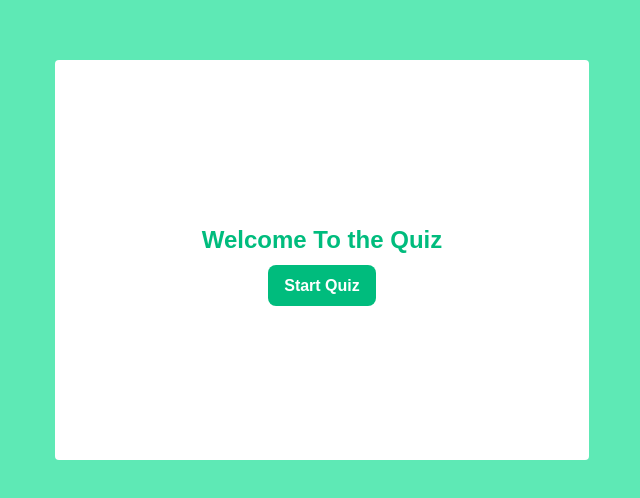
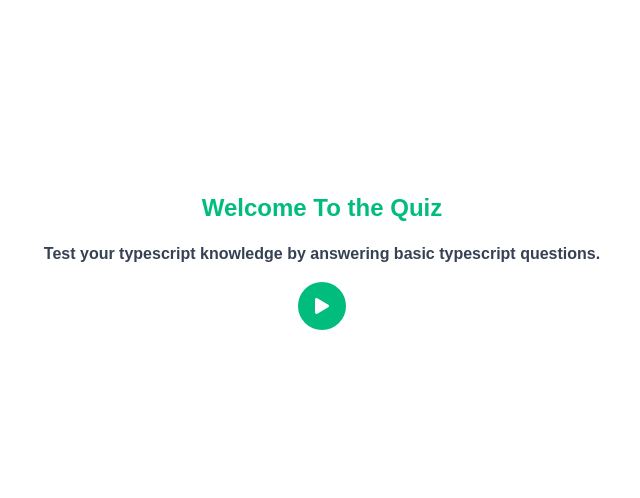
Before and after one commit to kanishk2566/Quiz-App, a Next.js app: page / in a window 1280 px wide. Shown: the part 140-638 px from the top of the page, without its empty margins (318-958 px from the left). Built offline with nearby package versions, Linux system fonts and the light colour scheme.

Commit message:
Improved UI of scoreCard

```diff
--- a/src/app/page.tsx
+++ b/src/app/page.tsx
@@ -1,17 +1,30 @@
+"use client"
 import Link from "next/link";
+import { useState } from "react";
+import { FaPlay } from "react-icons/fa";
 
 export default function Home() {
+  const play = <FaPlay />;
+  const [hover, setHover] = useState(false);
   return (
-    <div className="flex flex-col justify-center items-center bg-emerald-300 h-screen">
-      <div className="bg-white sm:h-10/12 lg:h-6/12 xl:h-6/12 sm:w-10/12 lg:w-6/12 xl:w-5/12 flex justify-center flex-col items-center gap-4 rounded">
+    <div className="flex flex-col justify-center items-center h-screen">
+      <div className="bg-white h-fit w-fit flex justify-center flex-col items-center gap-4 rounded">
         <div className="text-[1.5rem] font-bold text-emerald-500">
-        Welcome To the Quiz
-      </div>
-      <div>
-        <Link
-        className="py-3 px-4 bg-emerald-500 text-white rounded-lg font-bold"
-        href={"/quiz"}>Start Quiz</Link>
-      </div>
+          Welcome To the Quiz
+        </div>
+          <div className="font-bold text-gray-700">
+            Test your typescript knowledge by answering basic typescript questions.
+          </div>
+        <div
+        onMouseEnter={() => setHover(true)}
+        onMouseLeave={() => setHover(false)}
+        className="w-fit h-fit flex justify-center">
+          <Link
+          className={`w-fit px-4 flex justify-center items-center gap-2 bg-emerald-500 text-white transition-all font-bold rounded-full ${hover ? "py-3" : "py-4"}`}
+          href={"/quiz"}>
+              {play} {hover && "Start Quiz"}
+          </Link>
+        </div>
       </div>
     </div>
   );
--- /dev/null
+++ b/src/app/review/page.tsx
@@ -0,0 +1,10 @@
+import ReviewPage from '@/components/ReviewPage'
+import React from 'react'
+
+const page = () => {
+  return (
+    <div><ReviewPage /></div>
+  )
+}
+
+export default page
--- a/src/components/QuizCard.tsx
+++ b/src/components/QuizCard.tsx
@@ -32,8 +32,9 @@ const QuizCard = () => {
   function scoring() {
       let totalScore = 0;
 
-      shuffledArray.forEach((question) => {
-          if (answers[question.id] === question.correctAnswer) {
+      shuffledArray.forEach((question, index) => {
+        const selectedAnswer = answers[index + 1];
+          if (selectedAnswer === question.correctAnswer) {
             totalScore++;
           }
       });
@@ -67,17 +68,18 @@ const QuizCard = () => {
   console.log(questionId);
 
   return (
-    <div className="flex flex-col justify-center items-center bg-emerald-300 h-screen">
-
-       <div className="bg-white flex justify-center flex-col items-center mx-2 shadow-[0_0_15px_rgba(0,0,0,0.3)] lg:mx-0 sm:max-h-10/12 lg:max-h-6/12 xl:max-h-6/12 sm:max-w-10/12 lg:max-w-6/12 xl:w-5/12 gap-6 py-5 lg:py-10 px-10 rounded min-h-fit">
+    <div className="flex flex-col justify-center items-center h-screen">
 
         {questionId > 10 ? (
+        <div className='flex justify-center flex-col items-center mx-2 lg:mx-0 sm:max-h-10/12 lg:max-h-6/12 xl:max-h-6/12 sm:max-w-10/12 lg:max-w-6/12 xl:w-5/12 gap-6 py-5 lg:py-10 px-10 rounded min-h-fit'>
           <ScoreCard score={finalScore} />
+        </div>
       ) :
+      <div className='bg-white flex justify-center flex-col items-center mx-2 lg:mx-0 sm:max-h-10/12 lg:max-h-6/12 xl:max-h-6/12 sm:max-w-10/12 lg:max-w-6/12 xl:w-5/12 gap-6 py-5 lg:py-10 px-10 rounded min-h-fit'>
         <div className='flex flex-col justify-center gap-3 w-full'>
         <div className='w-full h-1.5 bg-gray-800/30 rounded'>
         <div
-        style={{width: `${questionId * 10}%`}}
+        style={{width: `${(questionId - 1) * 10}%`}}
         className={`h-1.5 bg-emerald-600 transition-all rounded`}>
 
         </div>
@@ -98,8 +100,8 @@ const QuizCard = () => {
           </button>
       </div>
       </div>
+      </div>
 }
-      </div>
     </div>
   )
 }
--- /dev/null
+++ b/src/components/ReviewPage.tsx
@@ -0,0 +1,9 @@
+  import React from 'react'
+
+  const ReviewPage = () => {
+    return (
+      <div>ReviewPage</div>
+    )
+  }
+
+  export default ReviewPage
--- a/src/components/ScoreCard.tsx
+++ b/src/components/ScoreCard.tsx
@@ -1,4 +1,5 @@
 "use client"
+import Link from 'next/link';
 import React from 'react'
 
 interface Score {
@@ -7,21 +8,34 @@ interface Score {
 const ScoreCard = ({score}: Score) => {
   // dynamic color and background color red, yellow, green
   // showing result of current question just after the question where we don't need score count
-  // when user go to previous answer, the selected choice gets cleared and there is not any selected option
-  // random Question
+  // review answers button on scorecard
+  // Changing UI
+
+  const great = score > 7;
+  const decent = score < 7 && score >= 4;
+  const poor = score < 4;
   return (
-    <div className=' bg-white flex justify-center flex-col items-center mx-2 lg:mx-0 sm:max-h-10/12 lg:max-h-6/12 xl:max-h-6/12 sm:max-w-10/12 lg:max-w-6/12 xl:w-5/12 gap-6 py-5 lg:py-10 px-10 rounded min-h-fit'>
-      <div className='text-xl font-bold uppercase font-sans'>
-        Completed.
+    <div className={`flex justify-center flex-col items-center mx-2 lg:mx-0 gap-6 py-5 lg:pt-10 px-5 rounded min-h-fit ring-2 ${great ? "bg-green-500/30 ring-green-700" : "" } ${decent ? "bg-yellow-500/30 ring-yellow-500" : ""} ${poor ? "bg-red-500/30 ring-red-500" : ""}`}>
+      <div className='text-xl text-center font-bold uppercase font-sans'>
+        Quiz Completed
       </div>
-      <div className='px-5 py-2 w-fit rounded bg-emerald-500 text-white flex flex-col justify-center items-center ring-5 ring-black/30'>
-        <div className=''>
-          Your Score
+      <div className={`w-full px-3 py-2 rounded flex flex-col justify-center items-center ${great ? "bg-green-700 text-white" : ""} ${decent ? "bg-yellow-500" : ""} ${poor ? "bg-red-600" : ""}`}>
+        <div className='font-bold '>
+          Your Score:-
         </div>
-        <div className='font-bold text-2xl'>
+        <div className={`font-bold text-2xl text-center`}>
           {score}/10
+          <div className= {`text-sm uppercase`}>
+            {score > 7 && "Great"}
+            {score < 7 && score >= 4 && "Decent"}
+            {score < 4 && "Poor"}
+          </div>
         </div>
       </div>
+      <div>
+        <Link href={"/review"}>Review Answers</Link>
+      </div>
+      <Link className='px-3 py-1 rounded bg-white text-black' href={"/"}>Back to Quiz</Link>
     </div>
   )
 }
```
Lines whose indentation alone changed are shown as unchanged.
